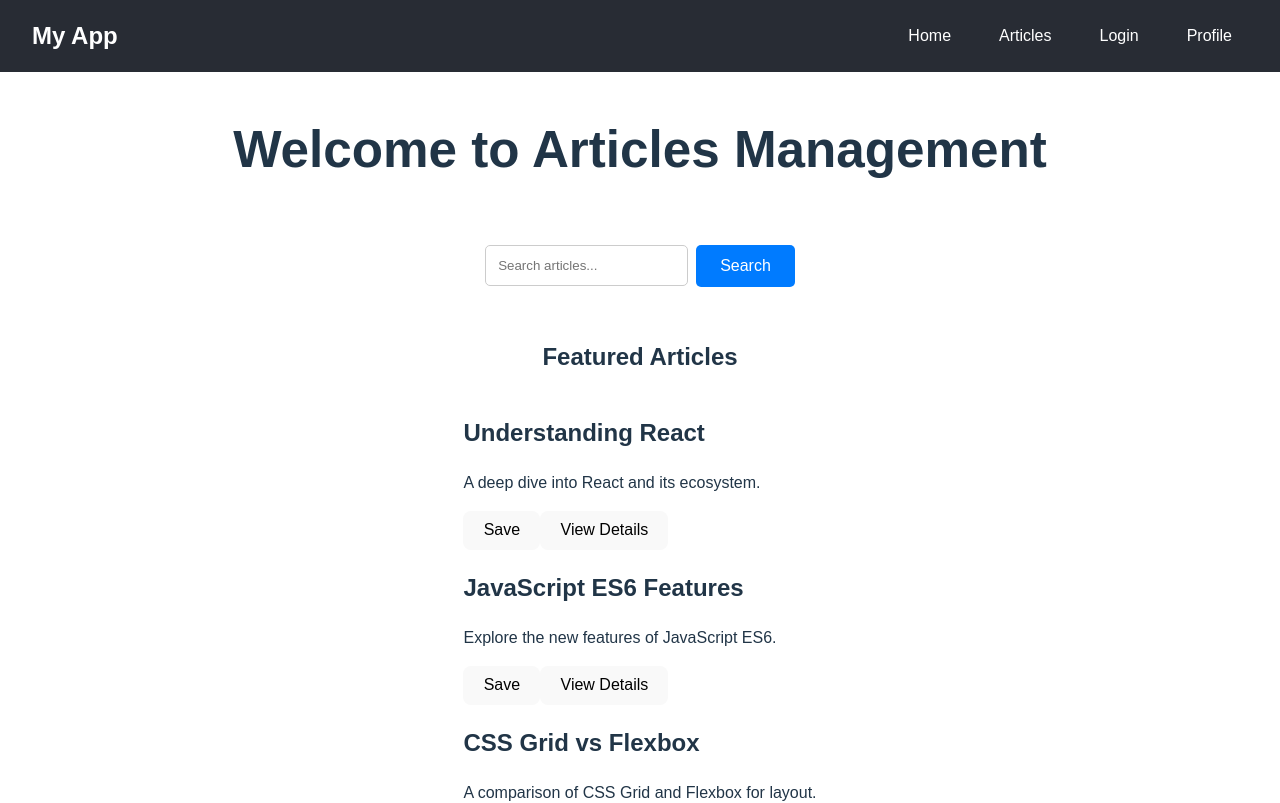
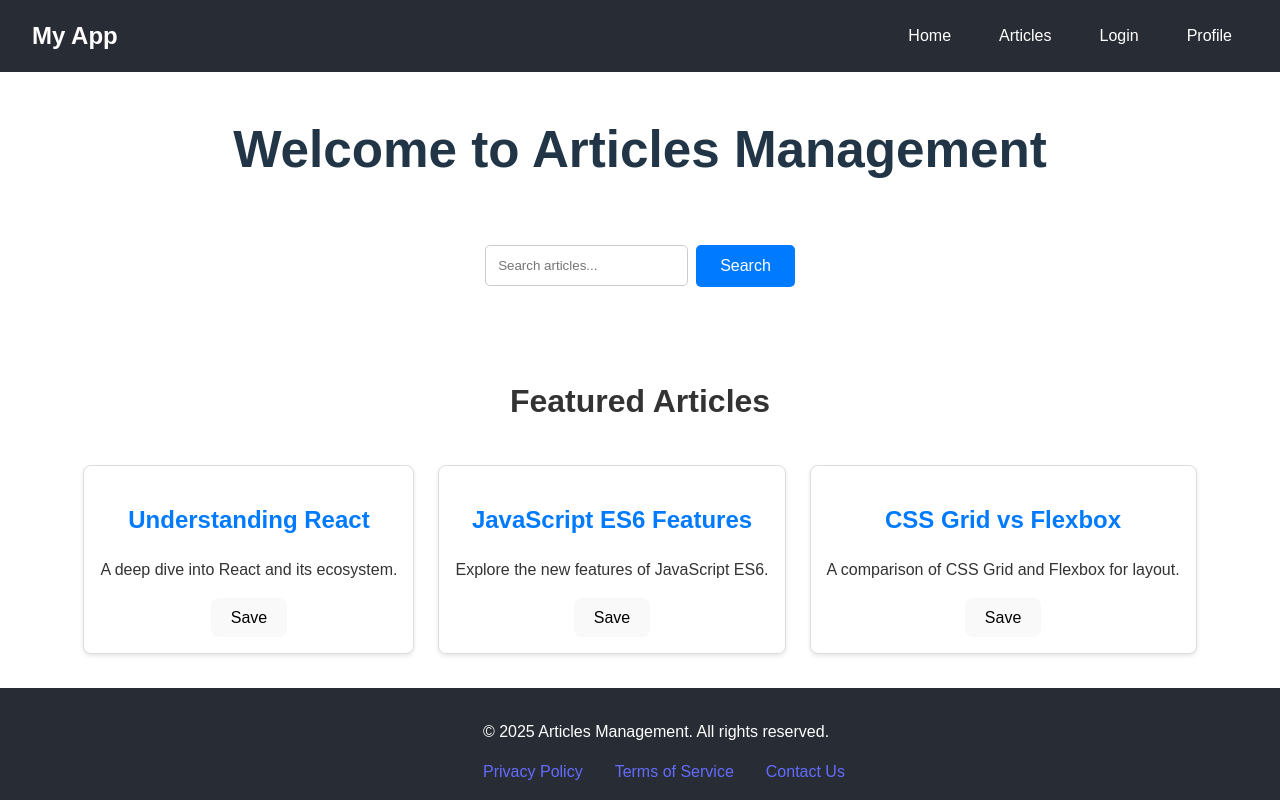
Before and after one commit to Haritha-sayone/articles-management-app, a React (Vite) app in the folder frontend/: page / in a window 1280 px wide. Shown: the top 803 px of the page. Built offline with nearby package versions, Linux system fonts and the light colour scheme.

Commit message:
HomePage UI updates

```diff
--- a/frontend/src/assets/styles/global.css
+++ b/frontend/src/assets/styles/global.css
@@ -4,12 +4,15 @@ html, body, #root {
     height: 100%;
     width: 100%; /* Ensure full width */
     font-family: Arial, sans-serif;
+    display: flex;
+    flex-direction: column; /* Ensure vertical stacking of elements */
 }
 
 body {
     display: flex;
     flex-direction: column; /* Arrange header, main, and footer vertically */
     min-height: 100vh; /* Ensure body spans the full viewport height */
+    flex-grow: 1; /* Allow body to grow and fill available space */
 }
 
 header {
@@ -49,7 +52,7 @@ nav a:hover {
 }
 
 main {
-    flex-grow: 1; /* Allow main content to take up remaining space */
+    flex-grow: 1; /* Ensure main content takes up remaining space */
     display: flex;
     flex-direction: column;
     justify-content: center;
@@ -62,10 +65,20 @@ footer {
     color: white;
     text-align: center;
     padding: 1rem;
-    position: static; /* Ensure footer is not repeated or overlaps */
+    position: relative; /* Remove static positioning */
+    margin-top: auto; /* Push footer to the bottom */
     bottom: 0;
     width: 100%;
     flex-shrink: 0; /* Prevent footer from shrinking */
+}
+
+footer a {
+    margin: 0 1rem; /* Add horizontal spacing between links */
+    text-decoration: none; /* Ensure links are styled consistently */
+}
+
+footer a:last-child {
+    margin-right: 0; /* Remove extra margin for the last link */
 }
 
 .container {
@@ -80,10 +93,34 @@ footer {
     padding: 1rem;
     margin: 1rem 0;
     transition: box-shadow 0.3s;
+    display: flex;
+    flex-direction: column;
+    align-items: center; /* Center content horizontally */
+    justify-content: center; /* Center content vertically */
+    height: 100%; /* Ensure consistent height for all cards */
+    text-align: center; /* Center text inside the card */
 }
 
 .article-card:hover {
     box-shadow: 0 4px 8px rgba(0, 0, 0, 0.2);
+}
+
+.article-card button {
+    margin: auto; /* Center the button horizontally and vertically */
+    display: block; /* Ensure the button behaves as a block element */
+    align-self: center; /* Center the button horizontally */
+    position: relative; /* Ensure proper positioning */
+}
+
+.article-title-link {
+    text-decoration: none; /* Remove underline from the link */
+    color: #007bff; /* Use a link color */
+    font-weight: bold; /* Make the title bold */
+    transition: color 0.3s; /* Smooth transition for hover effect */
+}
+
+.article-title-link:hover {
+    color: #0056b3; /* Darker color on hover */
 }
 
 .search-bar {
@@ -145,6 +182,48 @@ footer {
     background-color: #218838;
 }
 
+/* Responsive grid layout for article list */
+.grid-container {
+  display: grid;
+  gap: 1rem;
+  align-items: stretch; /* Stretch items to match height */
+}
+
+.grid-item {
+  background-color: #ffffff; /* Change to white for better contrast */
+  color: #333; /* Darker text for readability */
+  border: 1px solid #ddd; /* Subtle border for separation */
+  border-radius: 8px; /* Rounded corners */
+  padding: 1rem; /* Internal spacing */
+  box-shadow: 0 2px 4px rgba(0, 0, 0, 0.1); /* Slight shadow for depth */
+  transition: transform 0.2s, box-shadow 0.2s; /* Smooth hover effect */
+}
+
+.grid-item:hover {
+  transform: translateY(-5px); /* Lift effect on hover */
+  box-shadow: 0 4px 8px rgba(0, 0, 0, 0.2); /* Enhanced shadow on hover */
+}
+
+@media (max-width: 600px) {
+  .grid-container {
+    grid-template-columns: 1fr;
+  }
+}
+
+/* Medium screens: 3 articles per row */
+@media (min-width: 601px) and (max-width: 1024px) {
+  .grid-container {
+    grid-template-columns: repeat(3, 1fr);
+  }
+}
+
+/* Very large screens: 4 articles per row */
+@media (min-width: 1025px) {
+  .grid-container {
+    grid-template-columns: repeat(4, 1fr);
+  }
+}
+
 @media (max-width: 768px) {
     header {
         flex-wrap: wrap; /* Allow wrapping for smaller screens */
@@ -155,7 +234,8 @@ footer {
 
     footer {
         flex-direction: column;
-        align-items: flex-start;
+        align-items: center; /* Center align items */
+        text-align: center; /* Center align footer text */
     }
 
     .search-bar {
@@ -196,3 +276,21 @@ footer {
         width: 100%; /* Full width button for small screens */
     }
 }
+
+.featured-articles-section {
+    text-align: center; /* Center align the entire section */
+    margin-top: 2rem; /* Add spacing above the section */
+}
+
+.featured-articles-heading {
+    font-size: 2rem; /* Adjust font size for better visibility */
+    margin-bottom: 1.5rem; /* Add spacing below the heading */
+    color: #333; /* Use a darker color for better contrast */
+}
+
+.article-list {
+    display: flex;
+    justify-content: center; /* Center the articles horizontally */
+    flex-wrap: wrap; /* Allow wrapping for responsiveness */
+    gap: 1.5rem; /* Add spacing between articles */
+}
--- a/frontend/src/components/ArticleCard.tsx
+++ b/frontend/src/components/ArticleCard.tsx
@@ -1,20 +1,19 @@
 // Ensure this file exists and contains the ArticleCard component
+import React from "react";
 
 interface ArticleCardProps {
     id: number; // Added id property
-    title: string;
+    title: React.ReactNode;
     summary: string;
     onSave: () => void;
-    onViewDetails: () => void;
 }
 
-const ArticleCard: React.FC<ArticleCardProps> = ({ title, summary, onSave, onViewDetails }) => {
+const ArticleCard: React.FC<ArticleCardProps> = ({ title, summary, onSave }) => {
     return (
         <div>
             <h2>{title}</h2>
             <p>{summary}</p>
             <button onClick={onSave}>Save</button>
-            <button onClick={onViewDetails}>View Details</button>
         </div>
     );
 };
--- a/frontend/src/pages/ArticleList.tsx
+++ b/frontend/src/pages/ArticleList.tsx
@@ -39,7 +39,6 @@ const ArticleList: React.FC = () => {
             title={article.title}
             summary={article.content}
             onSave={() => console.log(`Save article ${article.id}`)}
-            onViewDetails={() => console.log(`View details of article ${article.id}`)}
           />
         ))}
       </div>
--- a/frontend/src/pages/Home.tsx
+++ b/frontend/src/pages/Home.tsx
@@ -14,18 +14,24 @@ const Home: React.FC = () => {
       <main className="container">
         <h1>Welcome to Articles Management</h1>
         <SearchBar onSearch={(query: string) => console.log('Search query:', query)} />
-        <h2>Featured Articles</h2>
-        <div className="article-list">
+        <div className="featured-articles-section">
+          <h2 className="featured-articles-heading">Featured Articles</h2>
+          <div className="article-list grid-container">
             {featuredArticles.map(article => (
+              <div className="grid-item article-card" key={article.id}>
                 <ArticleCard
-              key={article.id}
                   id={article.id}
-              title={article.title}
+                  title={
+                    <a href={`/articles/${article.id}`} className="article-title-link">
+                      {article.title}
+                    </a>
+                  }
                   summary={article.summary}
                   onSave={() => console.log(`Save article ${article.id}`)}
-              onViewDetails={() => console.log(`View details of article ${article.id}`)}
                 />
+              </div>
             ))}
+          </div>
         </div>
       </main>
     </div>
```
Lines whose indentation alone changed are shown as unchanged.
